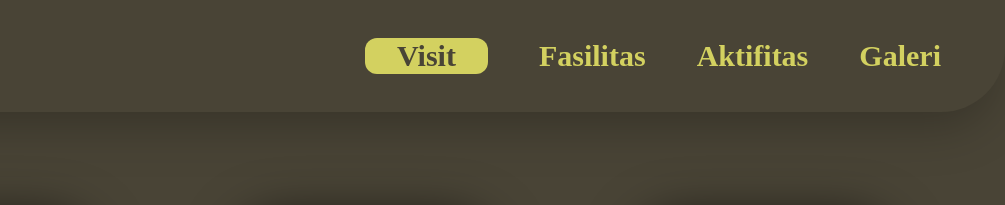
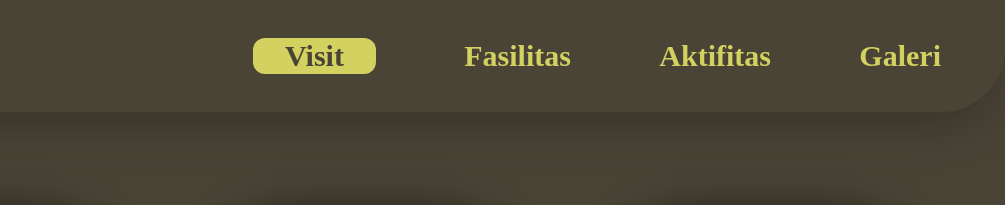
Before and after one commit to JoulePhi/theroom-19, a website: page public/visit.html in a window 1280 px wide. Shown: the top 205 px of the page, 275-1280 px from the left. Drawn offline with Linux system fonts and the light colour scheme; a web font is replaced by a local one.

Commit message:
Bug Fixed : Grid

```diff
--- a/public/visit.html
+++ b/public/visit.html
@@ -15,8 +15,10 @@
     <!-- Start Navbar -->
     <header class=" bg-primary shadow-2xl h-[14%]  px-16 rounded-bl-[4em] rounded-br-[4em] fixed top-0 w-full z-50">
         <nav class=" flex justify-between items-center h-full">
-            <a href="index.html"><img src="./images/logo.png" alt="Logo" class="w-36"></a>
-            <span class="flex items-center w-1/2 justify-between">
+            <div class="w-1/3">
+                <a href="index.html"><img src="./images/logo.png" alt="Logo" class="w-36"></a>
+            </div>
+            <span class="flex items-center w-2/3 ps-20 justify-between">
                 <a href="visit.html"
                     class="text-primary bg-secondary px-8 rounded-xl text-3xl font-CabinSketch font-bold">Visit</a>
                 <a href="fasilitas.html" class="text-secondary text-3xl font-CabinSketch font-bold">Fasilitas</a>
```
Also changed, not shown: public/aktifitas.html (+4 -2 lines), public/fasilitas.html (+4 -2 lines), public/galeri.html (+4 -2 lines), public/index.html (+4 -2 lines), public/css/style.css.
